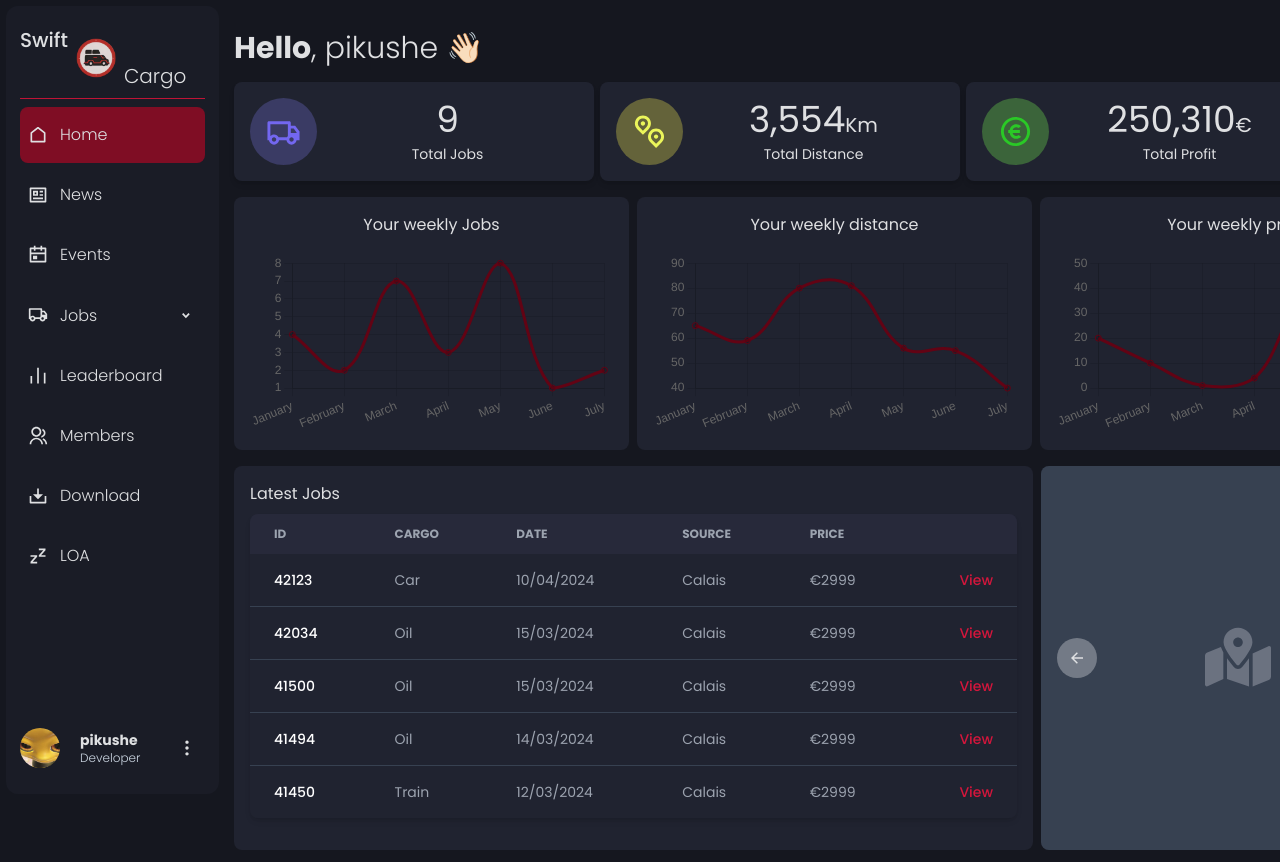
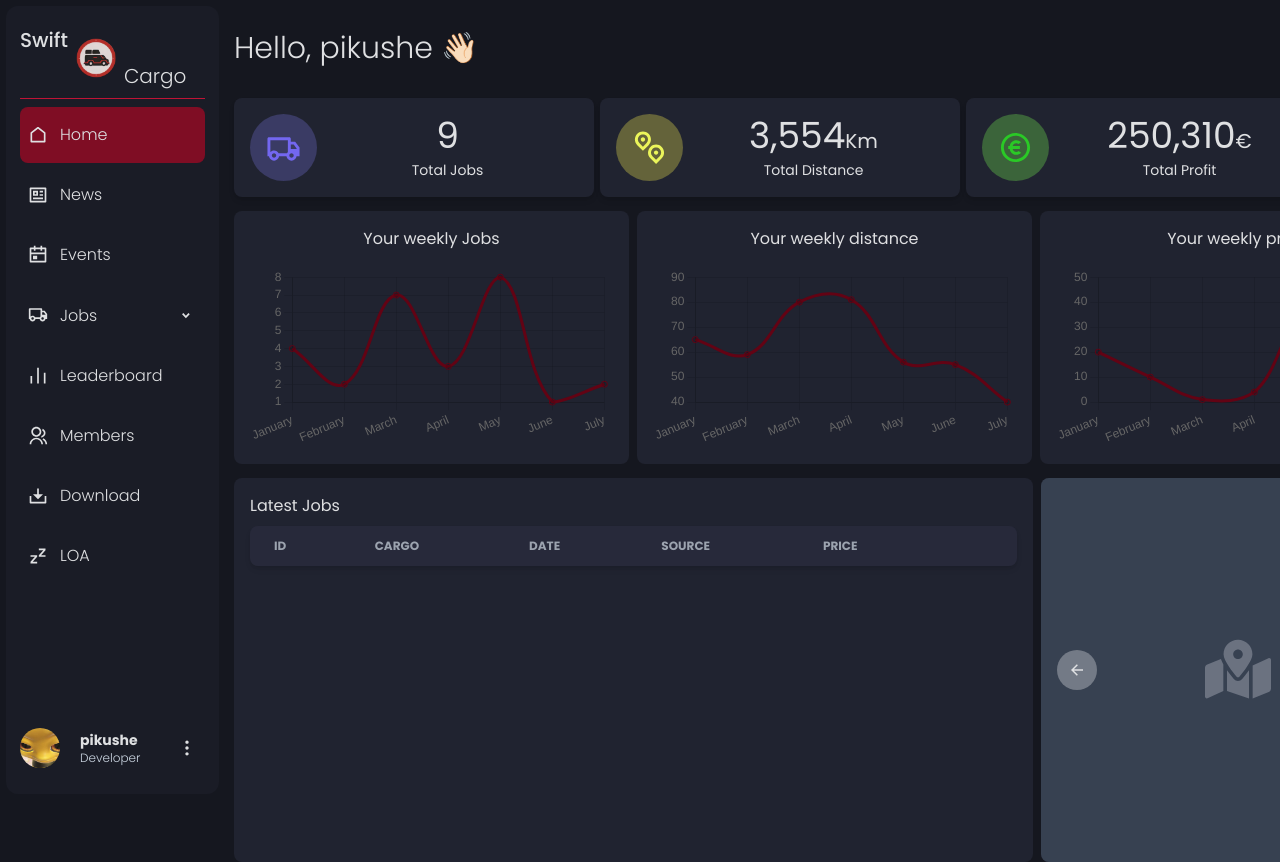
Before and after one commit to SwiftCargo/frontend, a Next.js app: page / in a window 1280 px wide. Shown: the top 862 px of the page. Built offline with nearby package versions, Linux system fonts and the light colour scheme.

Commit message:
Ux fixed Event/News/Home page edited

```diff
--- a/src/app/events/page.tsx
+++ b/src/app/events/page.tsx
@@ -1,20 +1,19 @@
 import EventsCard from "@/components/views/Events/Card";
+import PageHead from "@/components/views/PageHead";
 
 export default function Events() {
     return (
-        <div className="flex flex-col gap-1 md:py-1 md:pr-6 w-full">
-            <div>
-                <h1 className="text-3xl font-thin">Swift Cargo <span className="text-primary-600 font-bold">Events</span></h1>
-            </div>
-            <div className="md:grid grid-cols-4 gap-2 gap-y-1">
-                <EventsCard />
-                <EventsCard />
-                <EventsCard />
-                <EventsCard />
-                <EventsCard />
-                <EventsCard />
-                <EventsCard />
-                <EventsCard />
+        <div className="flex flex-col gap-1 md:py-6 md:pr-6 w-full">
+            <PageHead>Swift Cargo <span className="text-primary-600 font-bold">Events</span></PageHead>
+            <div className="md:grid grid-cols-4 gap-x-3 gap-y-11">
+                <EventsCard title="Leo" date="19 May 2024" location="Daugavpils" destination="Saint Petersburg" meetupTime="17:00 UTC" departureTime="18:00 UTC" />
+                <EventsCard title="Leo" date="19 May 2024" location="Daugavpils" destination="Saint Petersburg" meetupTime="17:00 UTC" departureTime="18:00 UTC" />
+                <EventsCard title="Leo" date="19 May 2024" location="Daugavpils" destination="Saint Petersburg" meetupTime="17:00 UTC" departureTime="18:00 UTC" />
+                <EventsCard title="Leo" date="19 May 2024" location="Daugavpils" destination="Saint Petersburg" meetupTime="17:00 UTC" departureTime="18:00 UTC" />
+                <EventsCard title="Leo" date="19 May 2024" location="Daugavpils" destination="Saint Petersburg" meetupTime="17:00 UTC" departureTime="18:00 UTC" />
+                <EventsCard title="Leo" date="19 May 2024" location="Daugavpils" destination="Saint Petersburg" meetupTime="17:00 UTC" departureTime="18:00 UTC" />
+                <EventsCard title="Leo" date="19 May 2024" location="Daugavpils" destination="Saint Petersburg" meetupTime="17:00 UTC" departureTime="18:00 UTC" />
+                <EventsCard title="Leo" date="19 May 2024" location="Daugavpils" destination="Saint Petersburg" meetupTime="17:00 UTC" departureTime="18:00 UTC" />
             </div>
         </div>
     );
--- a/src/app/news/page.tsx
+++ b/src/app/news/page.tsx
@@ -1,12 +1,11 @@
 import NewsCard from "@/components/views/News/Card";
+import PageHead from "@/components/views/PageHead";
 
 export default function News() {
     return (
-        <div className="flex flex-col gap-8 md:py-6 md:pr-6 w-full">
-            <div>
-                <h1 className="text-3xl font-thin">Swift Cargo <span className="text-primary-600 font-bold">News</span></h1>
-            </div>
-            <div className="md:grid grid-cols-4 gap-3 gap-y-8">
+        <div className="flex flex-col md:py-6 md:pr-6 w-full">
+            <PageHead>Swift Cargo <span className="text-primary-600 font-bold">News</span></PageHead>
+            <div className="md:grid grid-cols-4 gap-3 gap-y-9">
                 <NewsCard />
                 <NewsCard />
                 <NewsCard />
--- a/src/app/page.tsx
+++ b/src/app/page.tsx
@@ -6,6 +6,7 @@ import Chart from "@/components/views/Home/Chart";
 import { RiTruckLine, RiPinDistanceLine, RiMoneyEuroCircleLine } from '@remixicon/react';
 import Image from "next/image";
 import HomeCarousel from "@/components/views/Home/Carousel";
+import PageHead from "@/components/views/PageHead";
 export default function Home() {
   const DistanceData = {
     labels: ['January', 'February', 'March', 'April', 'May', 'June', 'July'],
@@ -41,13 +42,11 @@ export default function Home() {
     ]
   };
   return (
-    <div className="flex flex-col gap-4 justify-between md:py-6 md:pr-6 w-full">
-      <div className="flex flex-row gap-2 ">
+    <div className="flex flex-col gap-3.5 justify-between md:py-6 md:pr-6 w-full h-full">
+      <div className="flex flex-row gap-2">
         <div className="flex flex-col md:flex-row gap-2 w-full">
-          <div className="flex flex-col gap-4">
-            <div>
-              <h1 className="text-3xl font-bold">Hello<span className="font-thin">, pikushe 👋🏻</span></h1>
-            </div>
+          <div className="flex flex-col">
+            <PageHead>Hello<span className="font-thin">, pikushe 👋🏻</span></PageHead>
             <div className="flex flex-row gap-1.5 justify-between w-full">
               <InformationCard>
                 <div className="p-4 bg-[#3a3b64] rounded-full">
@@ -125,106 +124,7 @@ export default function Home() {
                 </tr>
               </thead>
               <tbody>
-                <tr className=" border-b bg-surface-700 border-gray-700 hover:bg-surface-600">
-                  <th scope="row" className="px-6 py-4 font-medium whitespace-nowrap text-white">
-                    42123
-                  </th>
-                  <td className="px-6 py-4">
-                    Car
-                  </td>
-                  <td className="px-6 py-4">
-                    10/04/2024
-                  </td>
-                  <td className="px-6 py-4">
-                    Calais
-                  </td>
-                  <td className="px-6 py-4">
-                    €2999
-                  </td>
-                  <td className="px-6 py-4 text-right">
-                    <a href="#" className="font-medium text-primary-500 hover:underline">View</a>
-                  </td>
-                </tr>
-                <tr className=" border-b bg-surface-700 border-gray-700 hover:bg-surface-600">
-                  <th scope="row" className="px-6 py-4 font-medium whitespace-nowrap text-white">
-                    42034
-                  </th>
-                  <td className="px-6 py-4">
-                    Oil
-                  </td>
-                  <td className="px-6 py-4">
-                    15/03/2024
-                  </td>
-                  <td className="px-6 py-4">
-                    Calais
-                  </td>
-                  <td className="px-6 py-4">
-                    €2999
-                  </td>
-                  <td className="px-6 py-4 text-right">
-                    <a href="#" className="font-medium text-primary-500 hover:underline">View</a>
-                  </td>
-                </tr>
-                <tr className=" border-b border-gray-700 bg-surface-700 hover:bg-surface-600">
-                  <th scope="row" className="px-6 py-4 font-medium whitespace-nowrap text-white">
-                    41500
-                  </th>
-                  <td className="px-6 py-4">
-                    Oil
-                  </td>
-                  <td className="px-6 py-4">
-                    15/03/2024
-                  </td>
-                  <td className="px-6 py-4">
-                    Calais
-                  </td>
-                  <td className="px-6 py-4">
-                    €2999
-                  </td>
-                  <td className="px-6 py-4 text-right">
-                    <a href="#" className="font-medium text-primary-500 hover:underline">View</a>
-                  </td>
-                </tr>
-                <tr className=" border-b border-gray-700 bg-surface-700 hover:bg-surface-600">
-                  <th scope="row" className="px-6 py-4 font-medium whitespace-nowrap text-white">
-                    41494
-                  </th>
-                  <td className="px-6 py-4">
-                    Oil
-                  </td>
-                  <td className="px-6 py-4">
-                    14/03/2024
-                  </td>
-                  <td className="px-6 py-4">
-                    Calais
-                  </td>
-                  <td className="px-6 py-4">
-                    €2999
-                  </td>
-                  <td className="px-6 py-4 text-right">
-                    <a href="#" className="font-medium text-primary-500 hover:underline">View</a>
-                  </td>
-                </tr>
-                <tr className=" bg-surface-700 hover:bg-surface-600">
-                  <th scope="row" className="px-6 py-4 font-medium whitespace-nowrap text-white">
-                    41450
-                  </th>
-                  <td className="px-6 py-4">
-                    Train
-                  </td>
-                  <td className="px-6 py-4">
-                    12/03/2024
-                  </td>
-                  <td className="px-6 py-4">
-                    Calais
-                  </td>
-                  <td className="px-6 py-4">
-                    €2999
-                  </td>
-                  <td className="px-6 py-4 text-right">
-                    <a href="#" className="font-medium text-primary-500 hover:underline">View</a>
-                  </td>
-                </tr>
+
               </tbody>
             </table>
           </div>
--- /dev/null
+++ b/src/components/views/PageHead.tsx
@@ -0,0 +1,7 @@
+export default function PageHead({ children }: Readonly<{ children: React.ReactNode }>) {
+    return (
+        <div className="mb-8">
+            <h1 className="text-3xl font-thin">{children}</h1>
+        </div>
+    )
+}
```
Also changed, not shown: src/components/views/Events/Card.tsx (+37 -14 lines).
